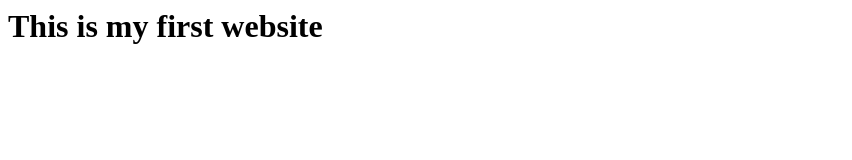
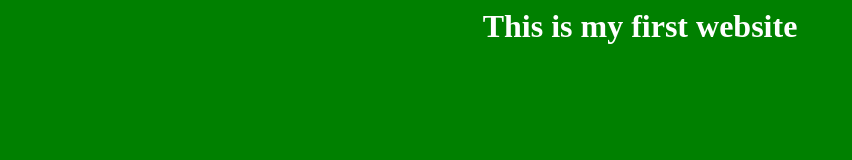
Before and after one commit to vinny1224/petulant-octo-kumquat, a plain HTML site: page index.html in a window 1280 px wide. Shown: the whole page, without its empty margins (0-852 px from the left). Drawn offline with Linux system fonts and the light colour scheme.

Commit message:
Update index.html

```diff
--- a/index.html
+++ b/index.html
@@ -1,13 +1,18 @@
 
 <html>
-  <title>swager
-  </title>
+  <title>swager</title>
 
 
   <body>
     <h1>This is my first website</h1>
   </body>
 
-  <style></style>
+  <style>
+    body {
+      background-color: green;
+      color:#fff;
+      text-align:center;
+    }
+  </style>
 
 </html>
```
